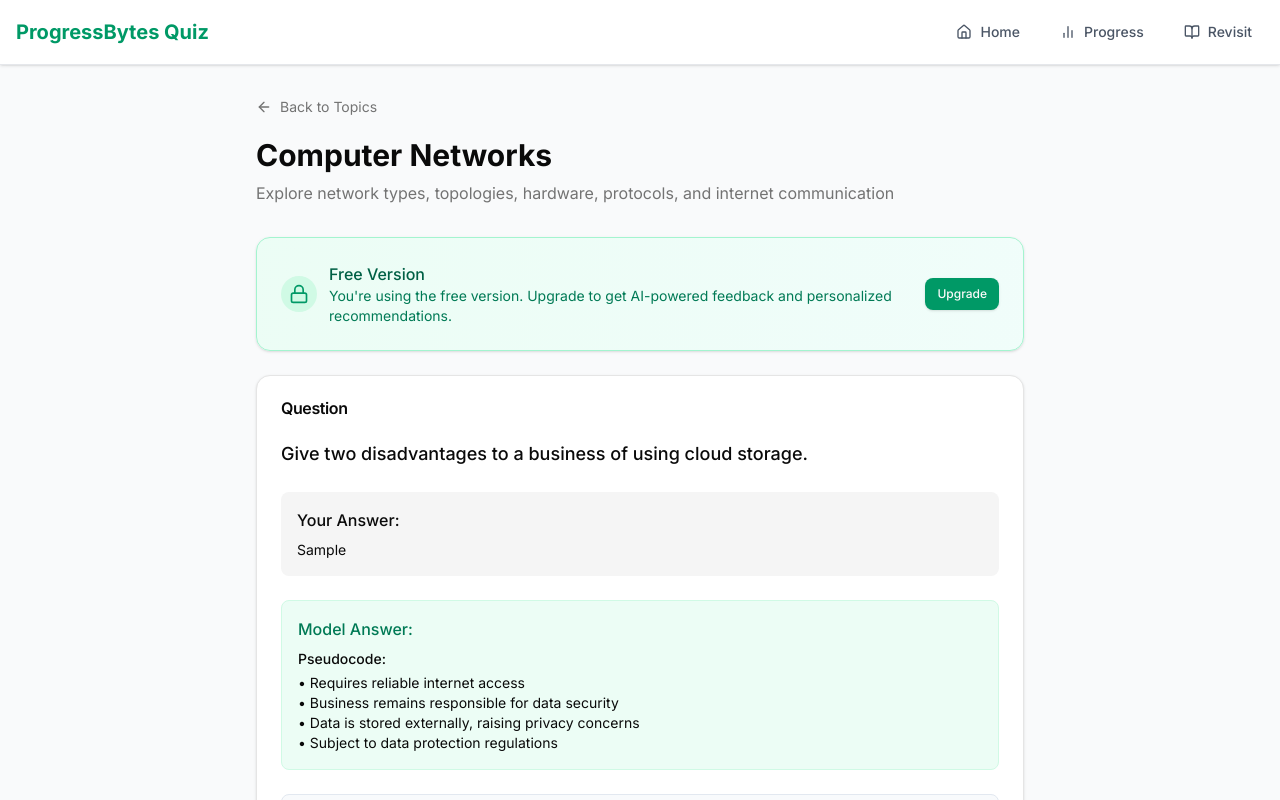
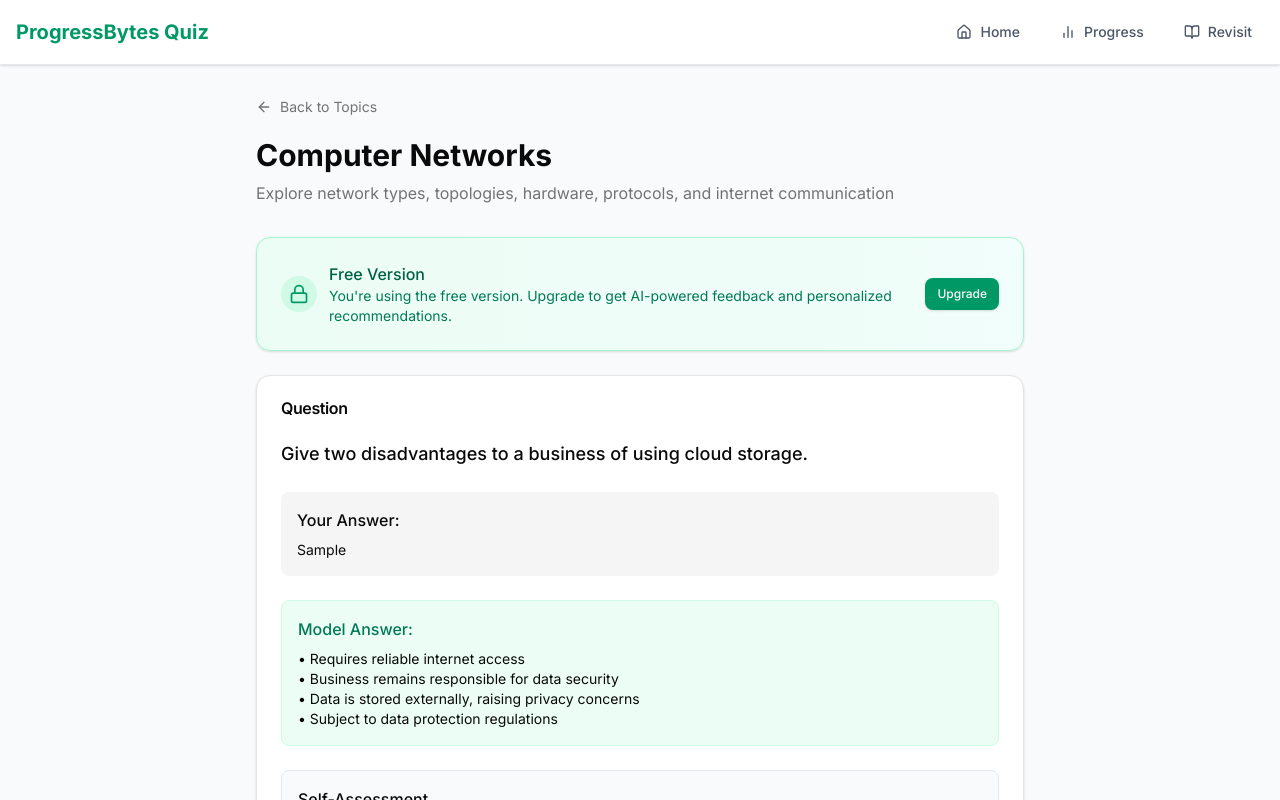
Before and after one commit to llogostevo/progressbytes-v2, a Next.js app: page /questions/networks in a window 1280 px wide. Both pictures are taken after typing "Sample" into the empty fields and a click on the button "Submit Answer". Shown: the top 800 px of the page. Built offline with nearby package versions, Linux system fonts and the light colour scheme.

Commit message:
updated pseudcode code

```diff
--- a/app/progress/page.tsx
+++ b/app/progress/page.tsx
@@ -322,10 +322,11 @@ export default function ProgressPage() {
                               </>
                             )}
 
-                            <h3 className="text-sm font-medium mb-2 text-emerald-700">Model Answer:</h3>
                             <div className="space-y-4">
                               <div>
-                                <h4 className="text-sm font-medium mb-1">Pseudocode:</h4>
+                                {question?.type === "code" && (
+                                  <h4 className="text-sm font-medium mb-1">Pseudocode:</h4>
+                                )}
                                 <pre className="whitespace-pre-wrap font-sans text-sm text-muted-foreground">
                                   {question?.model_answer || "Model answer not available"}
                                 </pre>
--- a/app/questions/[topic]/page.tsx
+++ b/app/questions/[topic]/page.tsx
@@ -230,7 +230,9 @@ export default function QuestionPage() {
                       <h3 className="font-medium mb-2 text-emerald-700">Model Answer:</h3>
                       <div className="space-y-4">
                         <div>
-                          <h4 className="text-sm font-medium mb-1">Pseudocode:</h4>
+                          {question.type === "code" && (
+                            <h4 className="text-sm font-medium mb-1">Pseudocode:</h4>
+                          )}
                           <pre className="whitespace-pre-wrap font-sans text-sm">{question.model_answer}</pre>
                         </div>
                         {question.model_answer_python && (
@@ -259,7 +261,9 @@ export default function QuestionPage() {
                       <h3 className="font-medium mb-2 text-emerald-700">Model Answer:</h3>
                       <div className="space-y-4">
                         <div>
-                          <h4 className="text-sm font-medium mb-1">Pseudocode:</h4>
+                          {question.type === "code" && (
+                            <h4 className="text-sm font-medium mb-1">Pseudocode:</h4>
+                          )}
                           <pre className="whitespace-pre-wrap font-sans text-sm">{question.model_answer}</pre>
                         </div>
                         {question.model_answer_python && (
--- a/app/revisit/page.tsx
+++ b/app/revisit/page.tsx
@@ -202,7 +202,9 @@ export default function RevisitPage() {
                                   <h3 className="text-sm font-medium mb-1 text-emerald-700">Model Answer:</h3>
                                   <div className="space-y-4">
                                     <div>
-                                      <h4 className="text-sm font-medium mb-1">Pseudocode:</h4>
+                                      {question.type === "code" && (
+                                        <h4 className="text-sm font-medium mb-1">Pseudocode:</h4>
+                                      )}
                                       <pre className="whitespace-pre-wrap font-sans text-sm text-muted-foreground">{question.model_answer}</pre>
                                     </div>
                                     {question.model_answer_python && (
```
